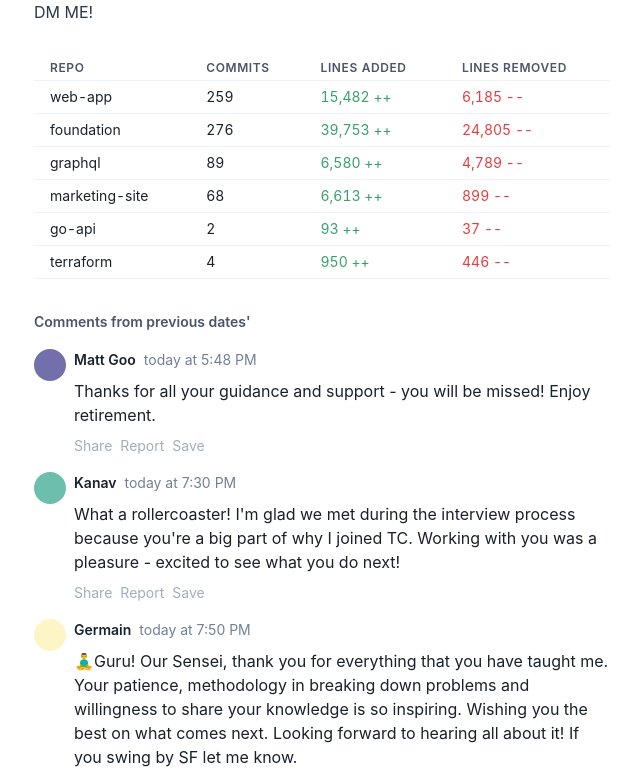
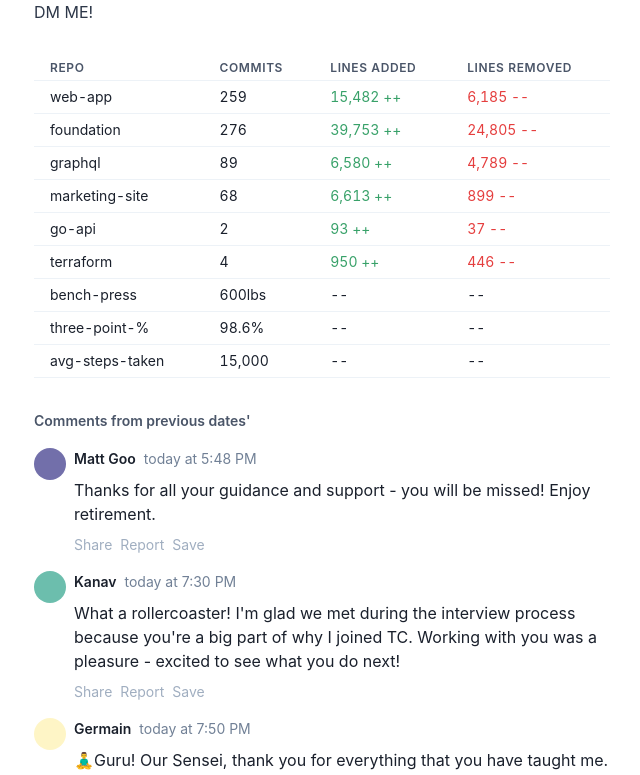
Before and after one commit to moog16/adios-ryan, a Next.js app: page / in a window 1280 px wide. Shown: the part 659-1434 px from the top of the page, without its empty margins (318-958 px from the left). Built offline with nearby package versions, Linux system fonts and the light colour scheme.

Commit message:
added more statssss

```diff
--- a/pages/index.tsx
+++ b/pages/index.tsx
@@ -156,13 +156,35 @@ export default function Home() {
               },
               { repo: 'go-api', commits: '2', added: '93', removed: '37' },
               { repo: 'terraform', commits: '4', added: '950', removed: '446' },
+              {
+                repo: 'bench-press',
+                commits: '600lbs',
+                added: '',
+                removed: '',
+              },
+              {
+                repo: 'three-point-%',
+                commits: '98.6%',
+                added: '',
+                removed: '',
+              },
+              {
+                repo: 'avg-steps-taken',
+                commits: '15,000',
+                added: '',
+                removed: '',
+              },
             ].map(({ repo, commits, added, removed }, index) => {
               return (
                 <Tr key={index}>
                   <Td>{repo}</Td>
                   <Td>{commits}</Td>
-                  <Td color="green.500">{added} ++</Td>
-                  <Td color="red.500">{removed} --</Td>
+                  {added ? <Td color="green.500">{added} ++</Td> : <Td>--</Td>}
+                  {removed ? (
+                    <Td color="red.500">{removed} --</Td>
+                  ) : (
+                    <Td>--</Td>
+                  )}
                 </Tr>
               )
             })}
```
